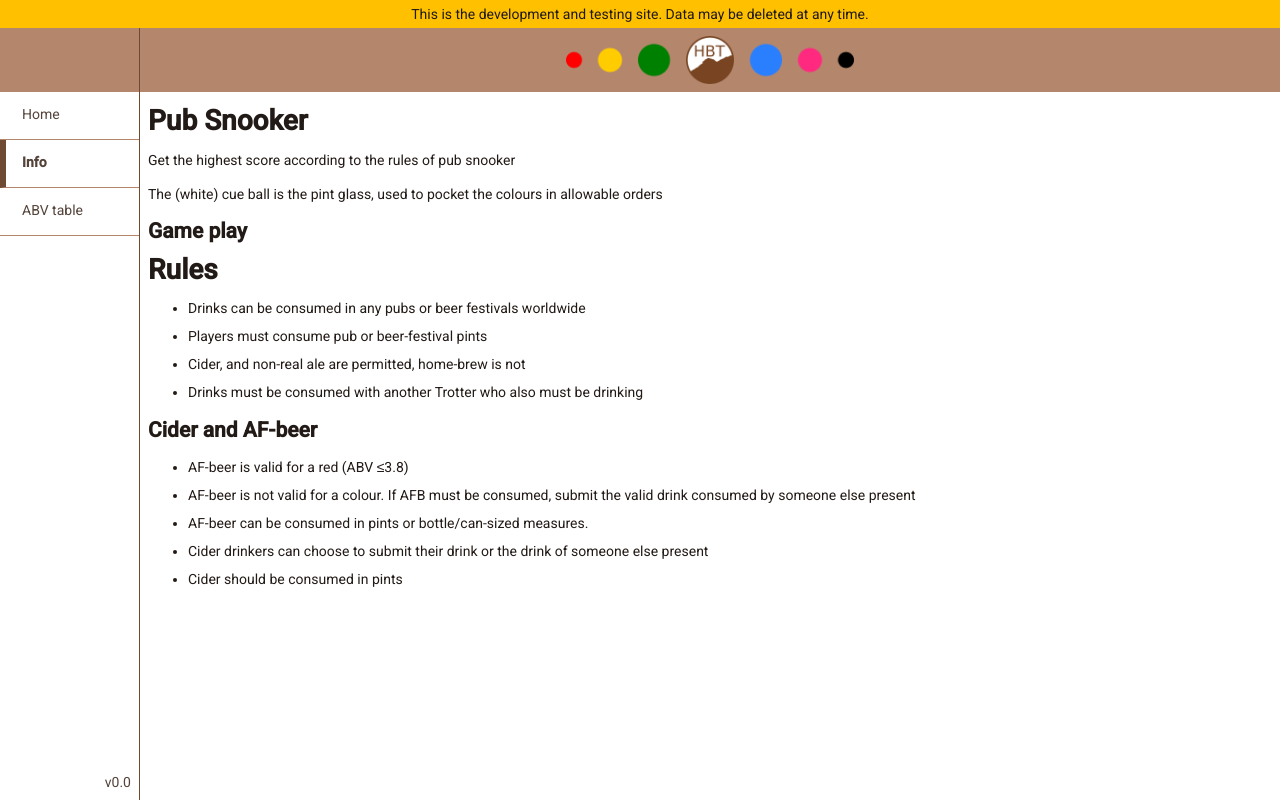
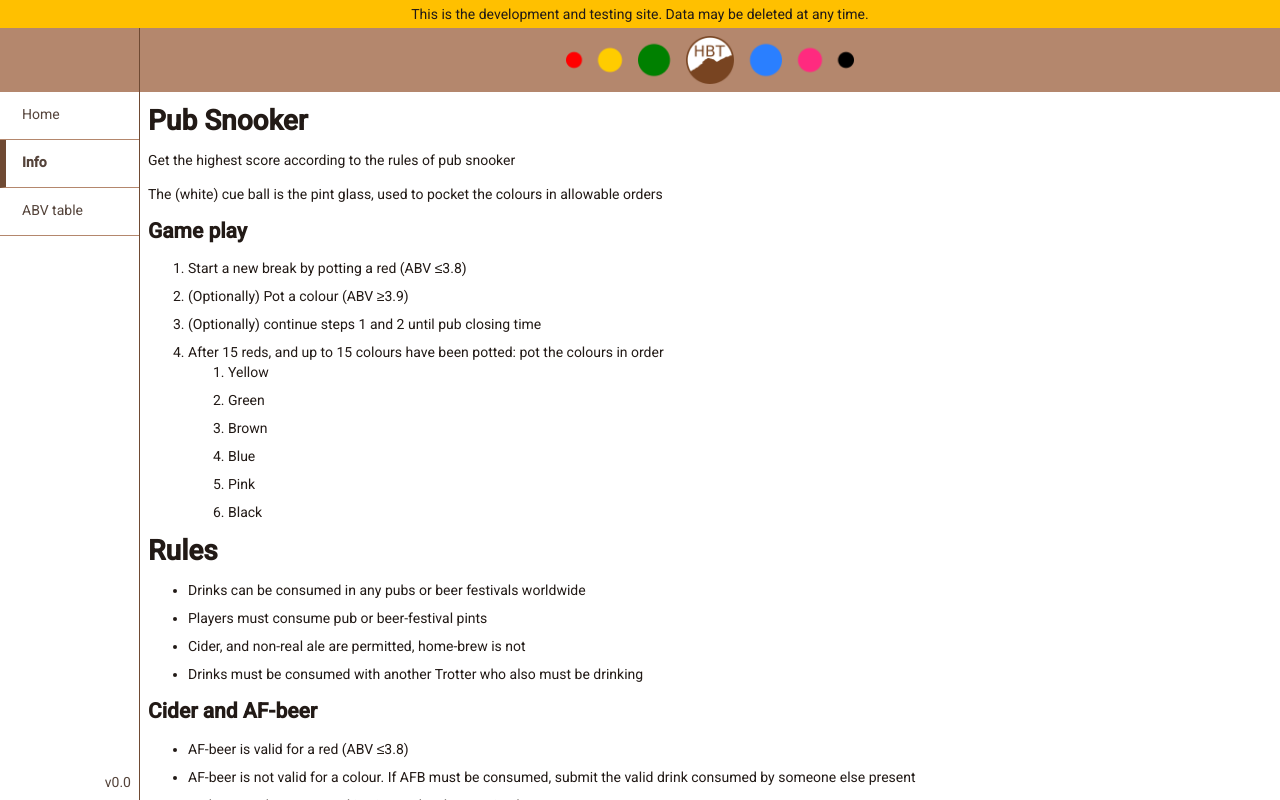
Before and after one commit to ockendenjo/snooker, an Angular app in the folder src/: page /info in a window 1280 px wide. Built offline with nearby package versions, Linux system fonts and the light colour scheme.

Commit message:
more work

```diff
--- a/src/src/app/info-page/info-page.html
+++ b/src/src/app/info-page/info-page.html
@@ -8,6 +8,24 @@
     </p>
 
     <h2>Game play</h2>
+
+    <ol>
+        <li>Start a new break by potting a red (ABV &le;3.8)</li>
+        <li>(Optionally) Pot a colour (ABV &ge;3.9)</li>
+        <li>(Optionally) continue steps 1 and 2 until pub closing time</li>
+        <li>
+            After 15 reds, and up to 15 colours have been potted: pot the
+            colours in order
+            <ol>
+                <li>Yellow</li>
+                <li>Green</li>
+                <li>Brown</li>
+                <li>Blue</li>
+                <li>Pink</li>
+                <li>Black</li>
+            </ol>
+        </li>
+    </ol>
 
     <h1>Rules</h1>
 
@@ -23,7 +41,7 @@
 
     <h2>Cider and AF-beer</h2>
     <ul>
-        <li>AF-beer is valid for a red (ABV &leq;3.8)</li>
+        <li>AF-beer is valid for a red (ABV &le;3.8)</li>
         <li>
             AF-beer is not valid for a colour. If AFB must be consumed, submit
             the valid drink consumed by someone else present
```
